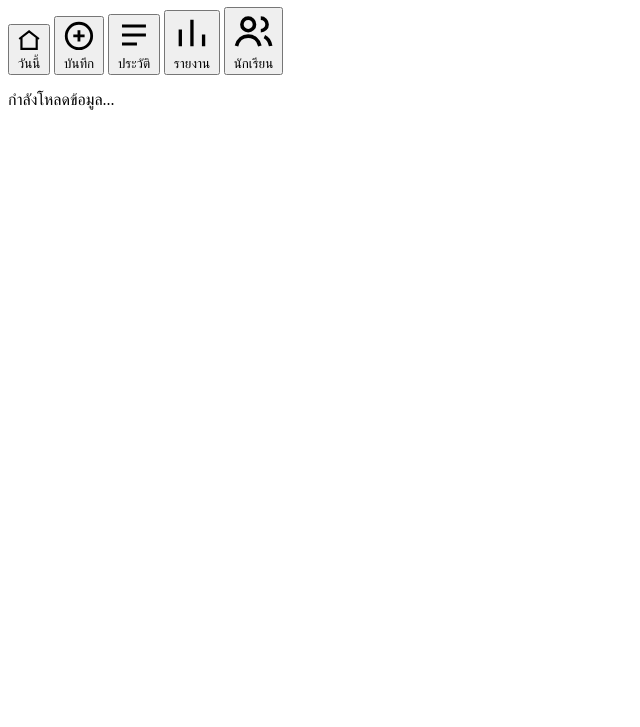
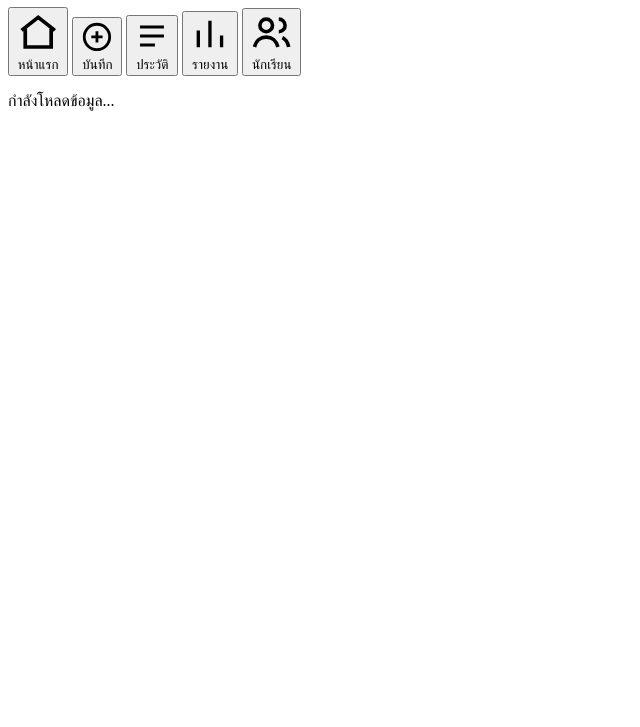
Before and after one commit to Plangtaipho/school-infirmary-webapp, a website: page src/Index.html in a window 1280 px wide. Shown: the part 73-800 px from the top of the page, without its empty margins (0-640 px from the left). Drawn offline with Linux system fonts and the light colour scheme.

Commit message:
Rename the home tab from วันนี้ to หน้าแรก
Co-Authored-By: Claude Opus 5.5 <noreply@anthropic.com>
Claude-Session: https://claude.ai/code/session_018i1jJ7TUTjTX3nki18BojW

```diff
--- a/src/Index.html
+++ b/src/Index.html
@@ -19,7 +19,7 @@
   <nav class="nav" aria-label="เมนูหลัก">
     <button type="button" data-view="home" aria-current="page">
       <svg viewBox="0 0 24 24" fill="none" stroke="currentColor" stroke-width="2" aria-hidden="true"><path d="M3 11l9-7 9 7"/><path d="M5 10v10h14V10"/></svg>
-      <span>วันนี้</span>
+      <span>หน้าแรก</span>
     </button>
     <button type="button" data-view="record">
       <svg viewBox="0 0 24 24" fill="none" stroke="currentColor" stroke-width="2" aria-hidden="true"><circle cx="12" cy="12" r="9"/><path d="M12 8v8M8 12h8"/></svg>
```
Also changed, not shown: src/App.html (+1 -1 lines).
